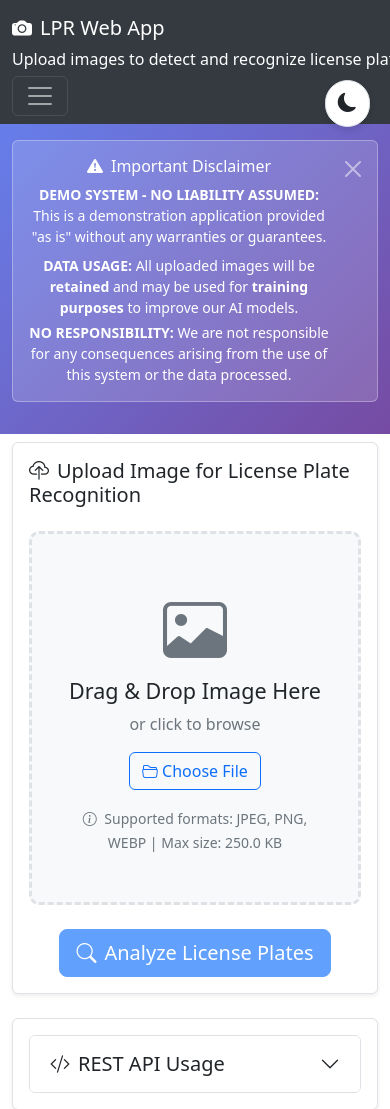
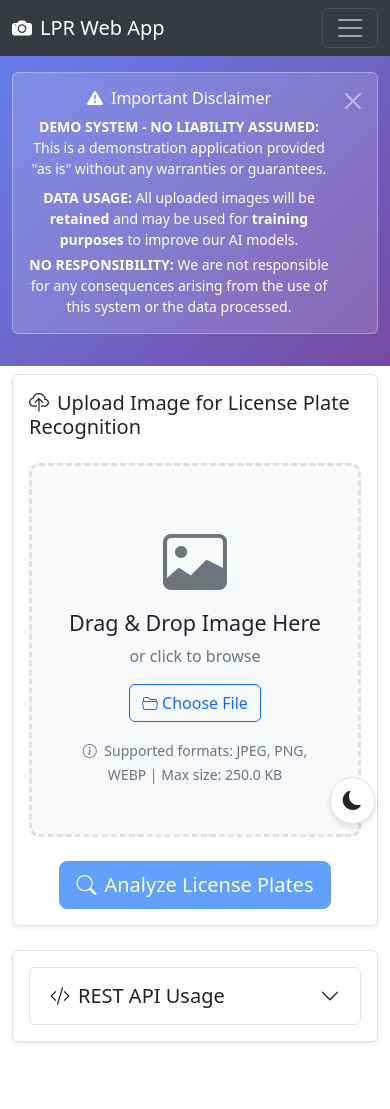
Before and after one commit to faisalthaheem/open-lpr, a Django app: page / in a window 390 px wide; the page is wider, and only the part inside the window is pictured. Shown: the top 1109 px of that part. Run offline with Django 4.2, Linux system fonts and the light colour scheme; data that the repository does not hold is empty.

Commit message:
Feature: Add favicon for LPR application
- Create custom favicon.ico and favicon.svg with license plate design
- Add static directory structure for lpr_app/images/
- Update base.html template to include favicon links
- Add {% load static %} tag to template for proper static file handling
- Favicon features license plate with 'LPR' text and camera/AI indicator

```diff
--- a/templates/base.html
+++ b/templates/base.html
@@ -1,9 +1,14 @@
+{% load static %}
 <!DOCTYPE html>
 <html lang="en">
 <head>
     <meta charset="UTF-8">
     <meta name="viewport" content="width=device-width, initial-scale=1.0">
     <title>{% block title %}License Plate Recognition{% endblock %} - LPR Web App</title>
+
+    <!-- Favicon -->
+    <link rel="icon" type="image/x-icon" href="{% static 'lpr_app/images/favicon.ico' %}">
+    <link rel="icon" type="image/svg+xml" href="{% static 'lpr_app/images/favicon.svg' %}">
 
     <!-- Bootstrap CSS -->
     <link href="https://cdn.jsdelivr.net/npm/bootstrap@5.3.0/dist/css/bootstrap.min.css" rel="stylesheet">
@@ -178,6 +183,15 @@
             cursor: pointer;
             box-shadow: var(--card-shadow);
             transition: all 0.3s ease;
+        }
+
+        /* Mobile adjustments for theme toggle */
+        @media (max-width: 768px) {
+            .theme-toggle {
+                top: auto;
+                bottom: 20px;
+                right: 15px;
+            }
         }
 
         .theme-toggle:hover {
@@ -506,7 +520,7 @@
         <div class="container">
             <a class="navbar-brand" href="{% url 'lpr_app:home' %}">
                 <i class="bi bi-camera-fill me-2"></i>LPR Web App
-                <small class="d-block fs-6 fw-normal mt-1">Upload images to detect and recognize license plates using AI-powered OCR</small>
+                <small class="d-none d-md-block fs-6 fw-normal mt-1">Upload images to detect and recognize license plates using AI-powered OCR</small>
             </a>
             <button class="navbar-toggler" type="button" data-bs-toggle="collapse" data-bs-target="#navbarNav">
                 <span class="navbar-toggler-icon"></span>
```
Also changed, not shown: lpr_app/static/lpr_app/images/favicon.ico (added), lpr_app/static/lpr_app/images/favicon.svg (added).
